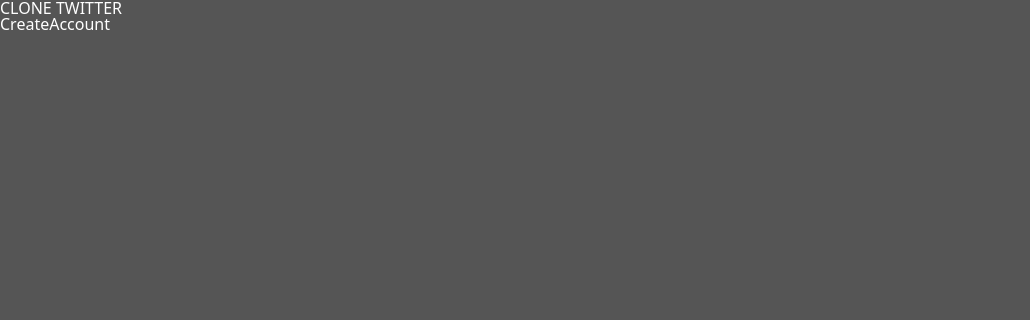
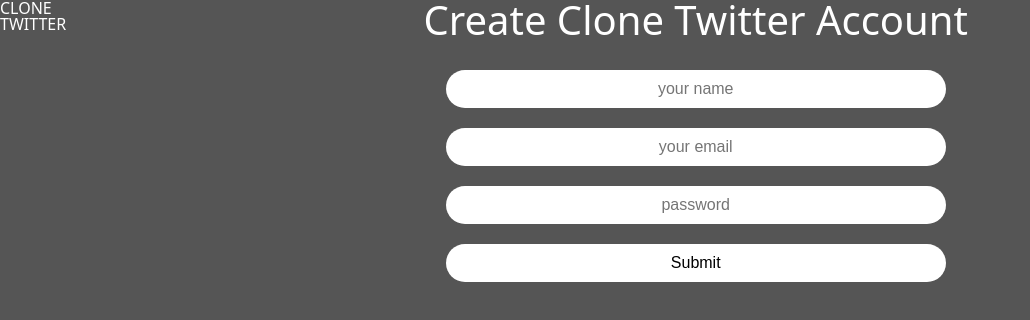
Before and after one commit to Sauvi9non/clone-twitter, a React (Vite) app: page /create-account in a window 1280 px wide. Shown: the top 320 px of the page, without its empty margins (0-1030 px from the left). Built offline with nearby package versions, Linux system fonts and the light colour scheme.

Commit message:
Create Account Form

```diff
--- a/src/App.tsx
+++ b/src/App.tsx
@@ -9,6 +9,7 @@ import reset from "styled-reset";
 import { useEffect, useState } from "react";
 import LoadingScreen from "./components/loading-screen";
 import { auth } from "./firebase";
+import styled from "styled-components";
 
 const router = createBrowserRouter([ //변수로 배열을 전달
   {
@@ -50,6 +51,12 @@ body {
 
 `
 
+const Wrapper = styled.div`
+  heigth: 100vh;
+  display: flex;
+  justify-content: center;
+`;
+
 function App() {
 
   const [isLoading, setIsLoading] = useState(true);
@@ -57,8 +64,7 @@ function App() {
   const init = async() => {
     //wait for firebase
     await auth.authStateReady(); //파이어베이스가 준비될 때까지 기다림. 최초 인증 상태가 완료될 때 실행되는 Promise를 반환
-    setIsLoading(false);
-
+    setTimeout(()=>setIsLoading(false), 3000);
   }
 
   useEffect(()=>{ //웹페이지가 일단 로드되면 실행
@@ -66,12 +72,12 @@ function App() {
   },[]);
 
   return (
-    <>
+    <Wrapper>
       <GlobalStyles />
       <h1>CLONE TWITTER</h1>
       {/* isLoading이 true이면 LoadingScreen을 렌더링하고, false이면 RouterProvider를 렌더링 */}
       { isLoading ? <LoadingScreen /> : <RouterProvider router={router} /> }
-    </>
+    </Wrapper>
   )
 }
 
--- a/src/routes/create-account.tsx
+++ b/src/routes/create-account.tsx
@@ -1,7 +1,94 @@
+import { styled } from "styled-components";
+import React, { useState } from "react";
+
+const Wrapper = styled.div`
+    heigth: 100vh;
+    display: flex;
+    flex-direction: column;
+    align-items: center;
+    width: 100%;
+    padding 50px 0px;,s
+`;
+
+const Title = styled.h1`
+    font-size: 40px;
+`;
+
+const Form = styled.form`
+    margin-top: 30px;
+    display: flex;
+    flex-direction: column;
+    gap: 20px;
+    width: 500px;
+`;
+
+const Input = styled.input`
+    padding: 10px;
+    border-radius: 30px;
+    border: none;
+    background-color: #ffffff;
+    color: #000000;
+    font-size: 16px;
+    text-align: center;
+
+    &[type="submit"] { //type이 submit인 input태그
+        cursor: pointer;
+        &:hover { //hover일 때는
+        opacity: 0.7;}
+    }
+`;
+
+const Error = styled.span`
+    color: #ff0000;
+    font-size: 16px;
+`;
+
+
 export default function CreateAccount() { //계정 생성 페이지
+    const [isLoading, setIsLoading] = useState(false);
+    const [name, setName] = useState("");
+    const [email, setEmail] = useState("");
+    const [password, setPassword] = useState("");
+    const [error, setError] = useState("");
+
+    const onChange = (e:React.ChangeEvent<HTMLInputElement>) => { //input태그의 값이 변할 때마다 실행
+        const { target:{name, value} } = e; //event에서 target을 가져온다.
+
+        if(name === "username"){ //target의 name이 username이면
+            setName(value); //setName에 target의 value를 넣는다.
+        } else if(name === "useremail"){ //target의 name이 useremail이면
+            setEmail(value); //setEmail에 target의 value를 넣는다.
+        } else if(name === "password"){ //target의 name이 password이면
+            setPassword(value); //setPassword에 target의 value를 넣는다
+        }
+    }
+
+    const onSubmit = async(e:React.FormEvent<HTMLFormElement>) => { //form태그가 제출될 때 실행
+        e.preventDefault(); //화면이 새로고침되는 것을 막는다.
+        try{
+            //create an account
+            //set the user of the name on firebase
+            //redirect to home
+        } catch(e){
+            //setError(e.message);
+        } finally {
+            setIsLoading(true); //로딩중으로 바꾼다.
+        }
+
+
+        console.log(name, email, password); //입력한 값들을 콘솔에 출력
+    }
+
     return (
-      <>
-        <h1>CreateAccount</h1>
-      </>
+    <Wrapper>
+        <Title>Create Clone Twitter Account</Title>
+        <Form onSubmit={onSubmit}>
+        <Input name="username" value={name} placeholder="your name" type="text" onChange={onChange} required/> {/* User Name */}
+        <Input name="useremail" value={email} placeholder="your email" type="email" onChange={onChange} required/> {/* Email */}
+        <Input name="password" value={password} placeholder="password" type="password" onChange={onChange} required/> {/* PW */}
+        <Input type="submit" value={isLoading ? "Creating..." : "Submit"}/> {/* 처음에는 false니까 계정 생성버튼이고, 버튼 누르면 true되니 계쩡 생성 로딩중 */}
+        </Form>
+        {error !== "" ? <Error>{error}</Error> : null }
+    </Wrapper>
     )
   }
```
